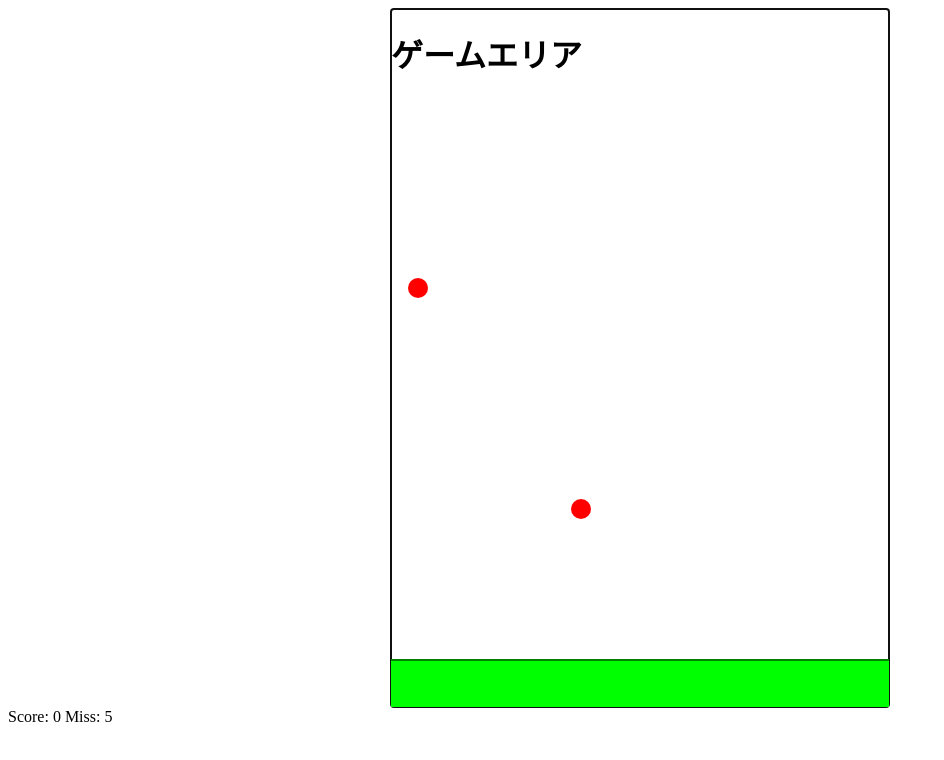
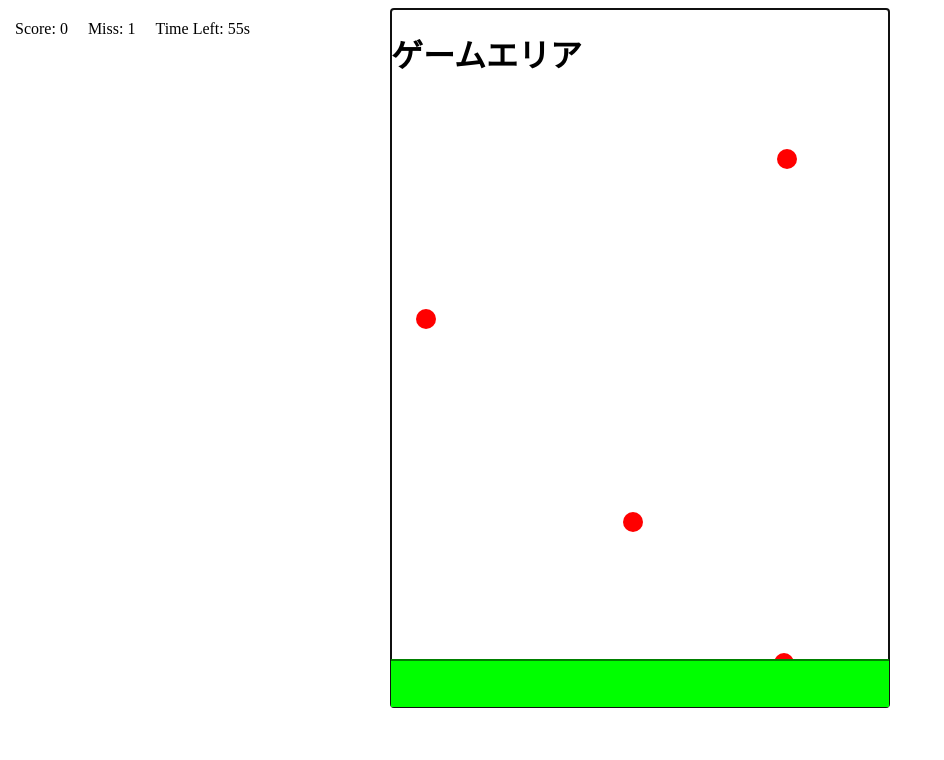
Before and after one commit to hyoni91/falling-catcher-game, a React (Vite) app: page / in a window 1280 px wide. Shown: the top 760 px of the page, without its empty margins (0-944 px from the left). Built offline with nearby package versions, Linux system fonts and the light colour scheme.

Commit message:
페이즈 5 완료

```diff
--- a/src/App.tsx
+++ b/src/App.tsx
@@ -1,11 +1,13 @@
 
-import {  useCallback, useRef, useState } from 'react';
+import { useCallback, useEffect, useRef, useState } from 'react';
 import './App.css'
 import GameArea from './components/GameArea'
 import { useGameLoop } from './hooks/useGameLoop';
 import Item from './components/Item';
 import CatchZone from './components/CatchZone';
 import useInput from './hooks/useInput';
+import ScoreBoard from './components/ScoreBoard';
+import { useTimer } from './hooks/useTimer';
 
 // 定数の定義
 const ITEM_SIZE = 20;
@@ -15,15 +17,37 @@ const SPAWN_INTERVAL = 1000; // ms 1秒ごとにアイテムを生成
 const GAME_AREA_HEIGHT = 700;
 const CATCH_ZONE_HEIGHT = 50;
 
-
 function App() {
-
   const [items, setItems] = useState<{ id: number; x: number; y: number; speed: number }[]>([]);
+  const [score, setScore] = useState(0);
+  const [missCount, setMissCount] = useState(0);
   const nextId = useRef(0);
   const spawnTimer = useRef(0); // アイテム生成のタイマー(next idを生成する間の時間)
-  const CatchZoneY = GAME_AREA_HEIGHT - CATCH_ZONE_HEIGHT; // キャッチゾーンのY座標
-  const [score, setScore] = useState(0); // スコアの状態
-  const [missCount, setMissCount] = useState(0); // ミスのカウント
+  const timeLeft = useTimer(60);
+  const CatchZoneY = GAME_AREA_HEIGHT - CATCH_ZONE_HEIGHT;
+
+
+  const onGameOver = useCallback(() => {
+    // ゲームオーバー時の処理
+    alert(`Game Over! Your score: ${score}`);
+
+    // リセット
+    setItems([]);
+    setScore(0);
+    setMissCount(0);
+    nextId.current = 0;
+    spawnTimer.current = 0;
+
+    timeLeft.reset(); // タイマーをリセット
+
+  }, [score, timeLeft]);
+
+    useEffect(() => {
+      if (timeLeft.timeLeft <= 0 || missCount >= 10) {
+        onGameOver(); // タイマーが0になったらゲームオーバー
+      }
+    }, [timeLeft, missCount, onGameOver]);
+
 
     const update = useCallback((dt: number) => {
       spawnTimer.current += dt; // タイマーを更新
@@ -50,11 +74,11 @@ function App() {
           }))
           .filter(item => {
             if (item.y <= GAME_AREA_HEIGHT) {
-            return true;  // 아직 화면 안
+              return true;  // アイテムがゲームエリア内にある場合は残す
             }
-          // 바닥 아래로 나간 아이템은 Miss
+            // 底下に出たアイテムはMiss
             missed += 1;
-          return false;   // 배열에서 제거
+            return false;   // 配列から削除
           });
 
         if (missed > 0) {
@@ -72,7 +96,7 @@ function App() {
       setItems(prevItems => {
       if (prevItems.length === 0) return prevItems; // アイテムがない場合は何もしない
 
-      // 1) 각 아이템의 거리 계산
+        // 1) 各アイテムの距離を計算
         const distances = prevItems.map(item => {
           const itemBottom = item.y + ITEM_SIZE;
           return {
@@ -81,13 +105,13 @@ function App() {
         };
       });
 
-    // 2) 최소 거리 아이템 선택
+      // 2) 最小距離アイテム選択
       const nearest = distances.reduce((best, cur) =>
         cur.distance < best.distance ? cur : best
       , distances[0]);
 
       console.log('nearest', nearest);
-    // 3) 판정 기준 적용
+      // 3) 判定基準を適用
       if (nearest.distance <= 10) {
         setScore(s => s + 100);       // Perfect
       } else if (nearest.distance <= 20) {
@@ -116,11 +140,11 @@ function App() {
           <Item key={item.id} x={item.x} y={item.y} size={ITEM_SIZE} />
         ))}
       </GameArea>
-
-        <div className="hud">
-        <span>Score: {score} </span>
-        <span>Miss: {missCount}</span>
-      </div>
+      <ScoreBoard
+        score={score}
+        missCount={missCount}
+        timeLeft={timeLeft.timeLeft}
+      />
     </>
   )
 }
--- /dev/null
+++ b/src/components/ScoreBoard.tsx
@@ -0,0 +1,29 @@
+
+
+interface ScoreBoardProps {
+    score: number; // 現在のスコア
+    missCount: number; // ミスのカウント
+    timeLeft: number; // 残り時間
+}
+
+
+export default function ScoreBoard({score, missCount, timeLeft}: ScoreBoardProps) {
+
+    return(
+        <div
+        style={{
+            position: 'absolute',
+            top: 20,
+            left: 15,
+            color: 'black',
+            fontSize: '16px',
+            display: 'flex',
+            gap: '20px',
+            zIndex: 200,
+      }}>
+            <div>Score: {score}</div>
+            <div>Miss: {missCount}</div>
+            <div>Time Left: {timeLeft}s</div>
+        </div>
+    )
+}
--- /dev/null
+++ b/src/hooks/useTimer.ts
@@ -0,0 +1,32 @@
+
+// 60秒カウントダウンタイマー
+
+import { useCallback, useEffect, useState } from "react";
+
+
+export function useTimer(initialSeconds: number) {
+    const [timeLeft, setTimeLeft] = useState(initialSeconds);
+
+    useEffect(()=>{
+
+        if (timeLeft <= 0) return;
+
+        const timer = setInterval(() => {
+            setTimeLeft(prev => {
+                if (prev <= 1) {
+                    clearInterval(timer); // タイマーをクリア
+                    return 0; // 0秒に設定
+                }
+                return prev - 1; // 1秒減らす
+            });
+        }, 1000); // 1秒ごとに実行
+
+        return () => clearInterval(timer); // クリーンアップ関数でタイマーをクリア
+    },[timeLeft]) // 初期秒数が変更されたときに再実行
+
+    const reset = useCallback(() => {
+        setTimeLeft(initialSeconds);
+    }, [initialSeconds]);
+
+  return { timeLeft, reset };
+}
```
Lines whose indentation alone changed are shown as unchanged.
